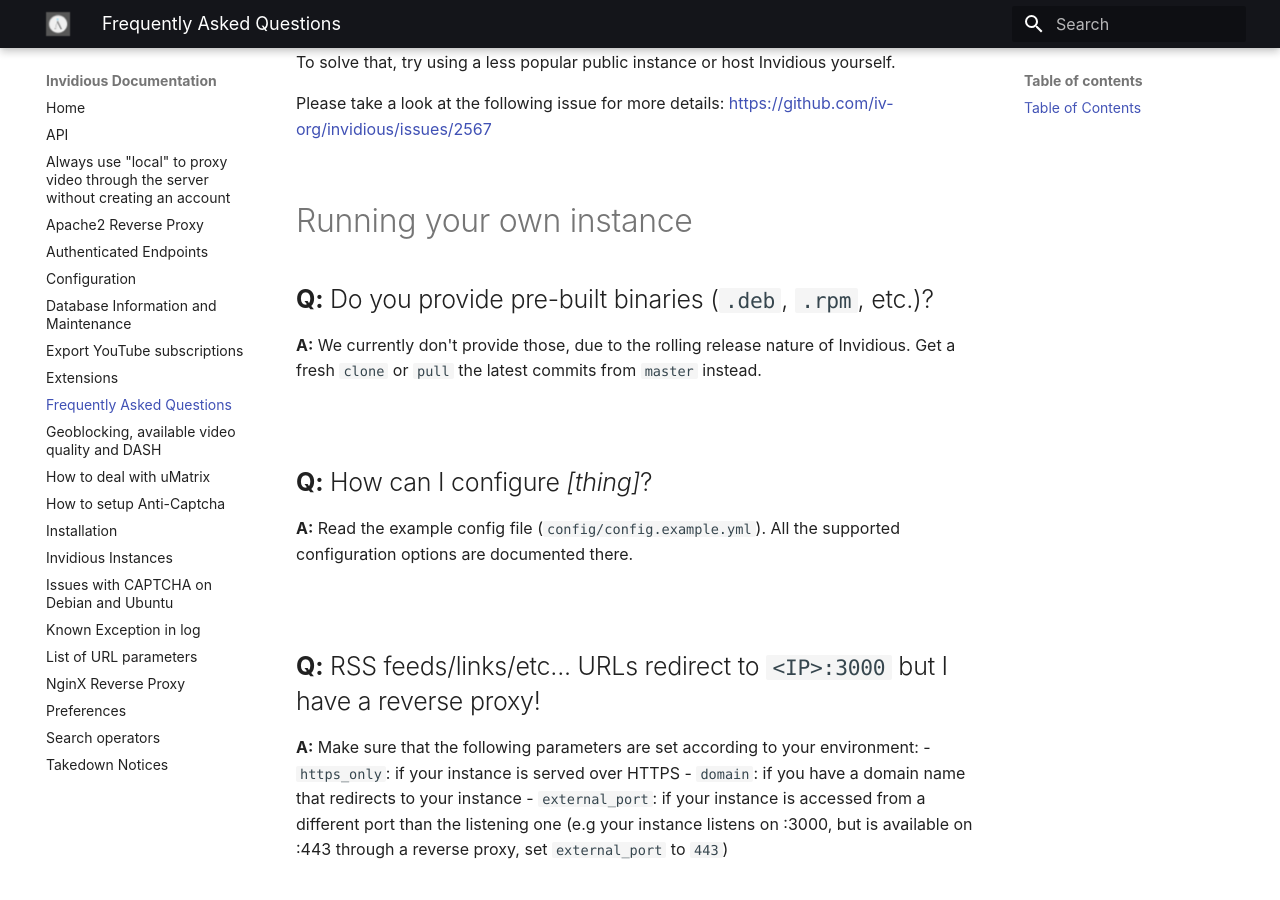
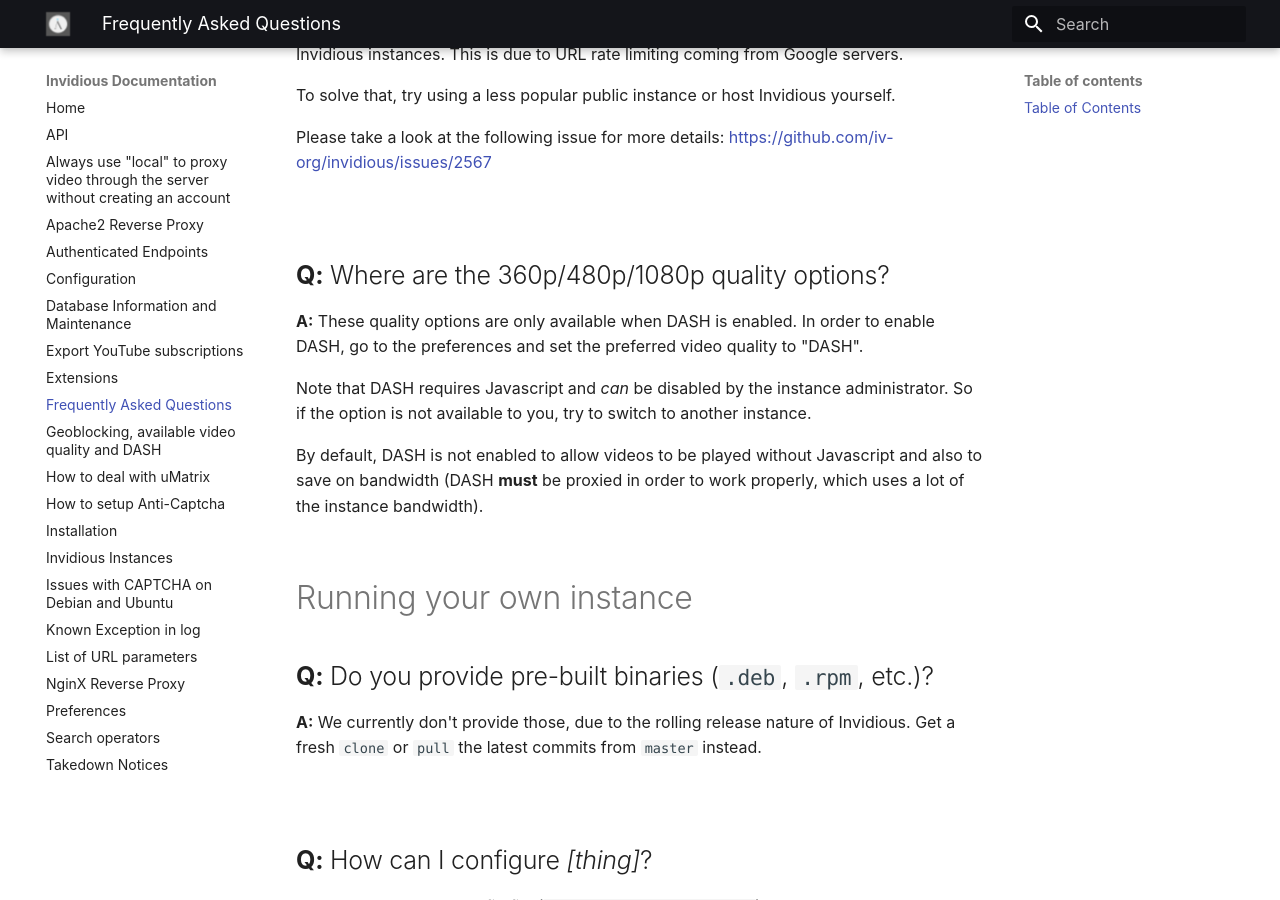
Before and after one commit to iv-org/documentation, an MkDocs documentation site: the page built from docs/FAQ.md, in a window 1280 px wide and 900 px high, scrolled down 4242 px. Built offline with MkDocs 1.6.1 and Material for MkDocs 9.7.7, drawn with Linux system fonts in a browser that asks for light colours; some of the changed text lies outside the part shown.

Commit message:
Add answer to "Where are the ... quality options?"

```diff
--- a/docs/FAQ.md
+++ b/docs/FAQ.md
@@ -10,12 +10,14 @@
   * [What data is collected by Invidious?](#q-what-data-is-collected-by-invidious)
   * [What data is shared with YouTube?](#q-what-data-is-shared-with-youtube)
 
-- Commonly encountered errors
+- Commonly encountered errors/problems
   * [The media could not be loaded…](#q-the-media-could-not-be-loaded)
   * [Could not check out a connection in 2.0 seconds (DB::PoolTimeout)](
     #q-could-not-check-out-a-connection-in-20-seconds-dbpooltimeout)
   * [`DB::PoolRetryAttemptsExceeded`](#q-dbpoolretryattemptsexceeded)
   * [Subtitles are not working!](#q-subtitles-are-not-working)
+  * [Where are the 360p/480p/1080p quality options?](
+    #q-where-are-the-360p480p1080p-quality-options)
 
 - Running your own instance
   * [Do you provide pre-built binaries (`.deb`, `.rpm`, etc..)?](
@@ -188,6 +190,22 @@
 
 <br/>
 
+## **Q:** Where are the 360p/480p/1080p quality options?
+
+**A:** These quality options are only available when DASH is enabled.
+In order to enable DASH, go to the preferences and set the preferred
+video quality to "DASH".
+
+Note that DASH requires Javascript and _can_ be disabled by the instance
+administrator. So if the option is not available to you, try to switch to
+another instance.
+
+By default, DASH is not enabled to allow videos to be played without
+Javascript and also to save on bandwidth (DASH **must** be proxied in order
+to work properly, which uses a lot of the instance bandwidth).
+
+<br/>
+
 
 # Running your own instance
 
```
Also changed, not shown: other parts of docs/FAQ.md (+1 -1 lines).
